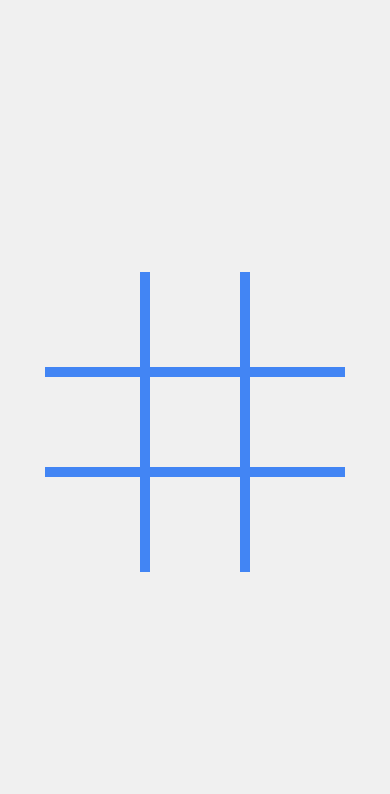
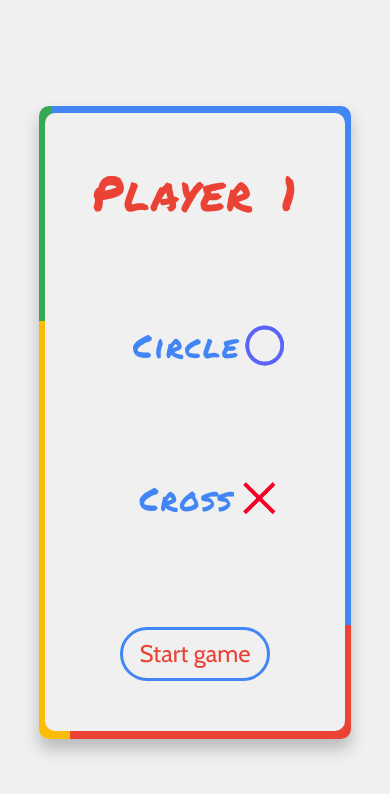
Before and after one commit to akshatmittal61/tic-tac-toe, a React (Create React App) app: page / in a window 390 px wide. Shown: the top 794 px of the page. Built offline with nearby package versions, Linux system fonts and the light colour scheme.

Commit message:
Select between circle/cross for 1st player

```diff
--- a/src/App.css
+++ b/src/App.css
@@ -10,6 +10,7 @@
   --bgcolor: #f0f0f0;
   --tcolor: #121212;
   --blue: #4285f4;
+  --blue-100: #bbdefb;
   --red: #ea4335;
   --yellow: #fbbc05;
   --green: #34a853;
@@ -34,6 +35,94 @@ body,#root{
   display: flex;
   justify-content: center;
   align-items: center;
+}
+.game-form{
+  width: 100%;
+  height: 100%;
+  display: flex;
+  justify-content: center;
+  align-items: center;
+  flex-flow: column;
+}
+.game-form-content{
+  width: 100%;
+  height: 75%;
+  display: flex;
+  justify-content: center;
+  align-items: center;
+  flex-flow: column;
+}
+.game-form-title{
+  font-size: 6rem;
+  color: var(--red);
+  width: 100%;
+  height: 33%;
+  padding: 5rem 0 0 5rem;
+  display: flex;
+  justify-content: flex-start;
+  align-items: center;
+}
+.game-form-groups{
+  font-size: 3rem;
+  color: var(--blue);
+  width: 75%;
+  height: 66%;
+  display: flex;
+  justify-content: center;
+  align-items: center;
+  padding: 4rem 0;
+}
+.game-form-group{
+  height: 100%;
+  width: 50%;
+  display: flex;
+  justify-content: center;
+  align-items: center;
+  padding: 0 1rem;
+  cursor: url("./images/circle.png"),pointer;
+}
+.game-form-group>*{
+  height: 50%;
+  display: flex;
+  justify-content: center;
+  align-items: center;
+  overflow: hidden;
+}
+.game-form-image{
+  width: 100px;
+  height: 100px;
+}
+.game-form-tick-image{
+  height: 50px;
+  width: 50px;
+  margin: 0 1rem 0 0;
+}
+.game-form-button{
+  width: 100%;
+  height: 25%;
+  display: flex;
+  justify-content: center;
+  align-items: center;
+}
+.game-form-button button{
+  display: flex;
+  justify-content: center;
+  align-items: center;
+  padding: 1rem 2rem;
+  font: inherit;
+  font-size: 1.75rem;
+  font-family: Cabin, sans-serif;
+  background-color: var(--bgcolor);
+  color: var(--red);
+  border: 5px solid var(--blue);
+  border-radius: 500px;
+  outline: none;
+  transition: all 200ms ease-in-out;
+}
+.game-form-button button:hover{
+  cursor: pointer;
+  background-color: var(--blue-100);
+  border: 5px solid var(--blue-100);
 }
 .grid{
   height: 600px;
@@ -116,7 +205,7 @@ body,#root{
   background-color: var(--red);
   transform: rotate(-45deg);
 }
-.game-over{
+.game-frame{
   height: 80%;
   width: 80%;
   display: flex;
@@ -128,7 +217,7 @@ body,#root{
   background: linear-gradient(90deg ,var(--green) 4%,var(--blue) 0%) top/100% 34% no-repeat,linear-gradient(90deg ,var(--yellow) 50%,var(--blue) 0%) top/100% 82% no-repeat,linear-gradient( 90deg ,var(--yellow) 10%,var(--red) 0%) top/100% 100%;
   box-shadow: 0 10px 15px rgb(60 64 67 / 30%);
 }
-.game-over-box{
+.game-box{
   position: relative;
   height: 99%;
   width: 99%;
@@ -176,8 +265,14 @@ body,#root{
   background-color: var(--scroll-700);
 }
 @media (min-width: 768px) and (max-width: 991.98px){
-  .game-over{
-    height: 50%;
+  .game-frame{
+    height: 75%;
+  }
+  .game-form-groups{
+    flex-flow: column;
+  }
+  .game-form-group{
+    width: 100%;
   }
   .game-over-text{
     font-size: 5rem;
@@ -188,6 +283,53 @@ body,#root{
   }
 }
 @media (max-width: 767.98px){
+  .game-frame{
+    height: 75%;
+  }
+  .game-form-title{
+    font-size: 3rem;
+    padding: 0;
+    justify-content: center;
+  }
+  .game-form-groups{
+    width: 100%;
+    flex-flow: column;
+    font-size: 2rem;
+    padding: 0;
+  }
+  .game-form-group{
+    width: 100%;
+    margin: 1rem 0;
+  }
+  .game-form-image{
+    width: 50px;
+    height: 50px;
+  }
+  .game-form-tick-image{
+    height: 25px;
+    width: 25px;
+    margin: 0 0.5rem 0 0;
+  }
+  .game-form-button button{
+    display: flex;
+    justify-content: center;
+    align-items: center;
+    padding: 0.75rem 1rem;
+    font: inherit;
+    font-size: 1.5rem;
+    font-family: Cabin, sans-serif;
+    background-color: var(--bgcolor);
+    color: var(--red);
+    border: 3px solid var(--blue);
+    border-radius: 500px;
+    outline: none;
+    transition: all 200ms ease-in-out;
+  }
+  .game-form-button button:hover{
+    cursor: pointer;
+    background-color: var(--blue-100);
+    border: 3px solid var(--blue-100);
+  }
   .grid{
     height: 300px;
     width: 300px;
@@ -204,9 +346,6 @@ body,#root{
     width: 7.5px;
     height: 75px;
   }
-  .game-over{
-    height: 60%;
-  }
   .game-over-text{
     font-size: 2.5rem;
     margin: 1rem 0;
--- a/src/App.js
+++ b/src/App.js
@@ -1,11 +1,17 @@
 import React, { useState } from 'react'
+import CircleImage from "./images/circle.png"
+import CrossImage from "./images/cross.png"
+import TickImage from "./images/Tick.svg"
 import './App.css'
 
 const App = () => {
+  const [playGame, setPlayGame] = useState(false);
   const allCells = Array(9).fill(0);
   const [cells, setCells] = useState(allCells);
   const [turn, setTurn] = useState(1);
   const [isGameOver, setIsGameOver] = useState(false);
+  const [tick1, setTick1] = useState(false);
+  const [tick2, setTick2] = useState(false);
   const winningState = [[0, 1, 2], [3, 4, 5], [6, 7, 8], [0, 3, 6], [1, 4, 7], [2, 5, 8], [0, 4, 8], [2, 4, 6]];
   const handleClick = (id) => {
     if (cells[id] !== 0) {
@@ -33,11 +39,29 @@ const App = () => {
       return 'circle';
     }
   }
+  const startGame = (e) => {
+    e.preventDefault();
+    setPlayGame(true);
+  }
+  const setPlayer = (a) => {
+    setTurn(a);
+    if (a === 1) {
+      setTick1(false);
+      setTick2(true);
+    }
+    else if (a === 2) {
+      setTick1(true);
+      setTick2(false);
+    }
+  }
   return (
-    <div className="wrapper">
+    <>
+      {
+        playGame ?
+          (<div className="wrapper">
             {
               !isGameOver ?
-          <div className="grid">
+                (<div className="grid">
                   {
                     allCells.map((cell, index) => (
                       <div key={index} className="cell" onClick={() => handleClick(index)}>
@@ -45,15 +69,47 @@ const App = () => {
                       </div>
                     ))
                   }
-          </div> :
-          <div className="game-over">
-            <div className="game-over-box">
+                </div>) :
+                (<div className="game-frame">
+                  <div className="game-box">
                     <div className="game-over-text">Game Over</div>
                     <div className="game-over-result">{`${turn === 1 ? "circle" : "cross"} wins`}</div>
                   </div>
+                </div>)
+            }
+          </div>) :
+          <div className="wrapper">
+            <div className="game-frame">
+              <div className="game-box">
+                <form className="game-form" onSubmit={startGame}>
+                  <div className="game-form-content">
+                    <div className="game-form-title">Player 1 </div>
+                    <div className="game-form-groups">
+                      <div className="game-form-group" onClick={() => { setPlayer(2) }}>
+                        <div className="game-form-tick">
+                          <img className="game-form-tick-image" src={TickImage} alt="tick" style={{ opacity: tick1 ? 1 : 0 }} />
+                        </div>
+                        <div className="game-form-label">Circle </div>
+                        <img className="game-form-image" src={CircleImage} alt="Circle" />
+                      </div>
+                      <div className="game-form-group" onClick={() => { setPlayer(1) }}>
+                        <div className="game-form-tick">
+                          <img className="game-form-tick-image" src={TickImage} alt="tick" style={{ opacity: tick2 ? 1 : 0 }} />
+                        </div>
+                        <div className="game-form-label">Cross </div>
+                        <img className="game-form-image" src={CrossImage} alt="Cross" />
+                      </div>
+                    </div>
+                  </div>
+                  <div className="game-form-button">
+                    <button className="game-start" type="submit">Start game</button>
+                  </div>
+                </form>
+              </div>
+            </div>
           </div>
       }
-    </div>
+    </>
   )
 }
 
```
Also changed, not shown: src/images/Tick.svg (added). Lines whose indentation alone changed are shown as unchanged.
